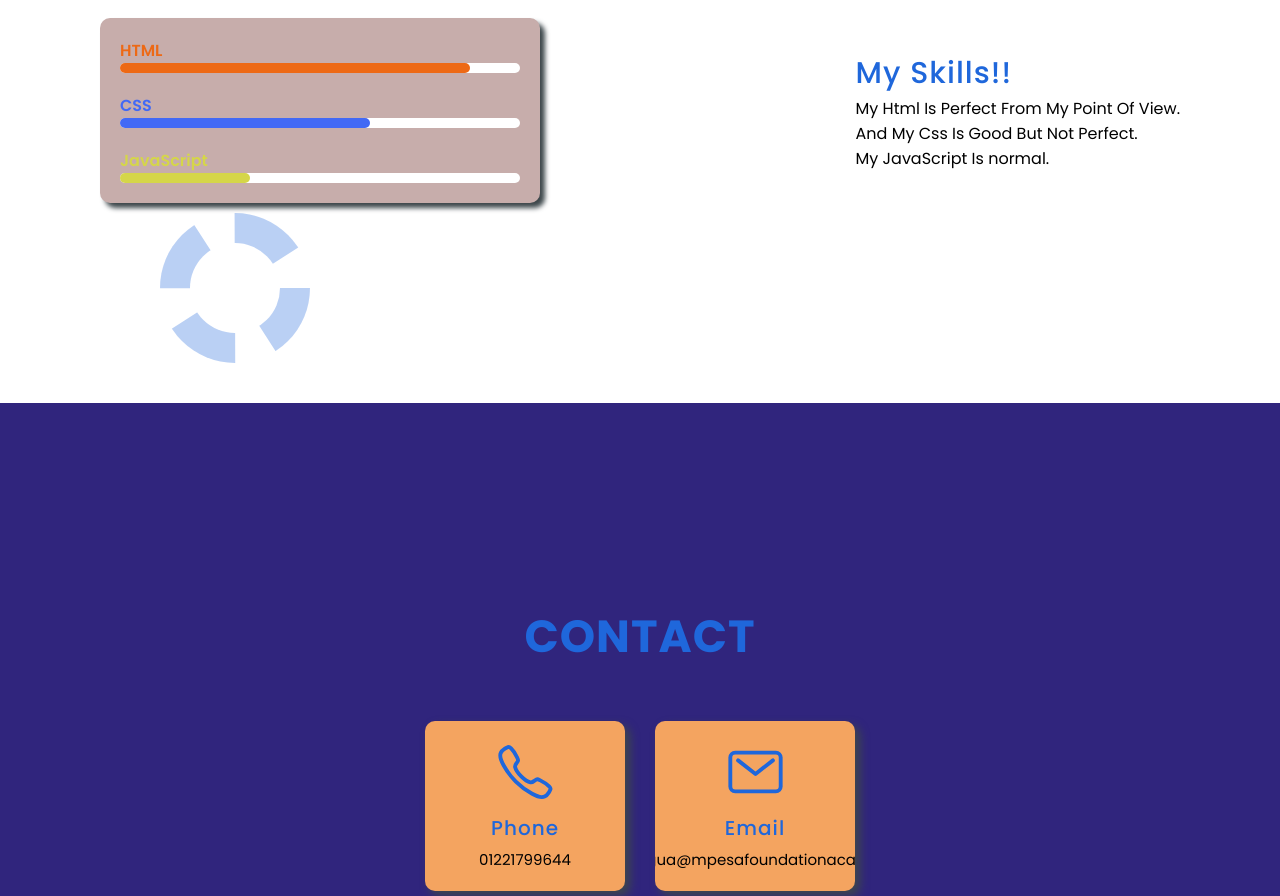
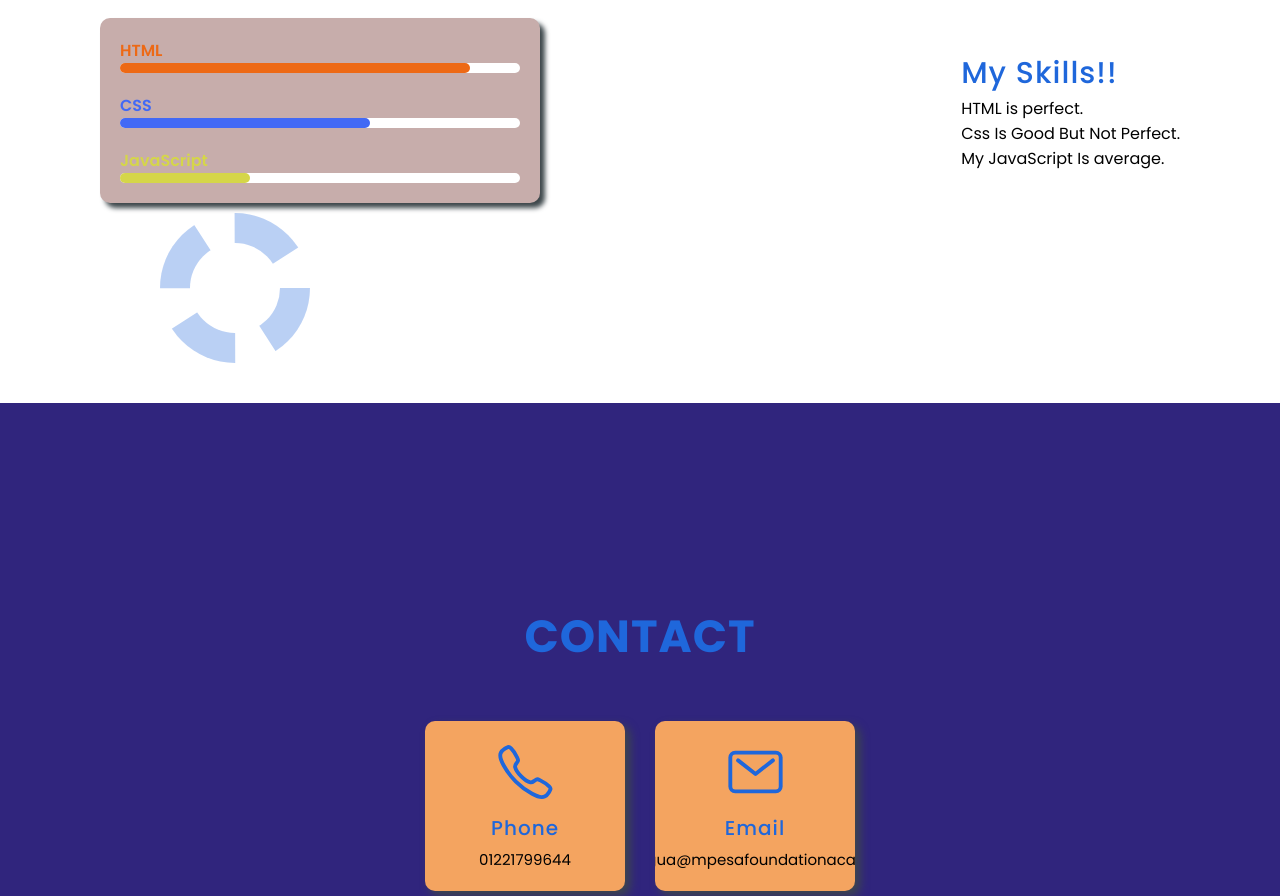
Before and after one commit to Peter1Mbugua/portfolio, a plain HTML site: page index.html in a window 1280 px wide. Shown: the part 1888-2784 px from the top of the page. Drawn offline with nearby package versions, Linux system fonts and the light colour scheme.

Commit message:
index.html

```diff
--- a/index.html
+++ b/index.html
@@ -89,7 +89,8 @@
       </div>
       <div class="para">
         <h3>My Skills!!</h3>
-        <p>My Html Is Perfect From My Point Of View.<br>And My Css Is Good But Not Perfect.<br>My JavaScript Is normal.</p>
+        <p>HTML is perfect.<br> Css Is Good But Not Perfect.<br>My JavaScript Is average.</p>
+
       </div>
     </div>
     <h1 class="bgskill">Skills</h1>
```
